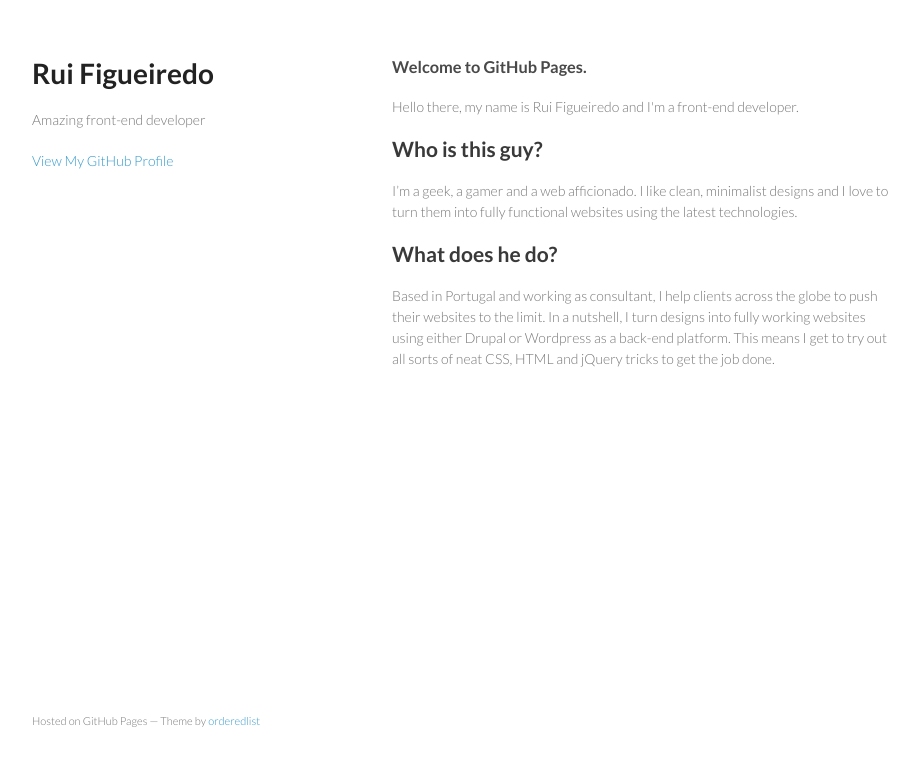
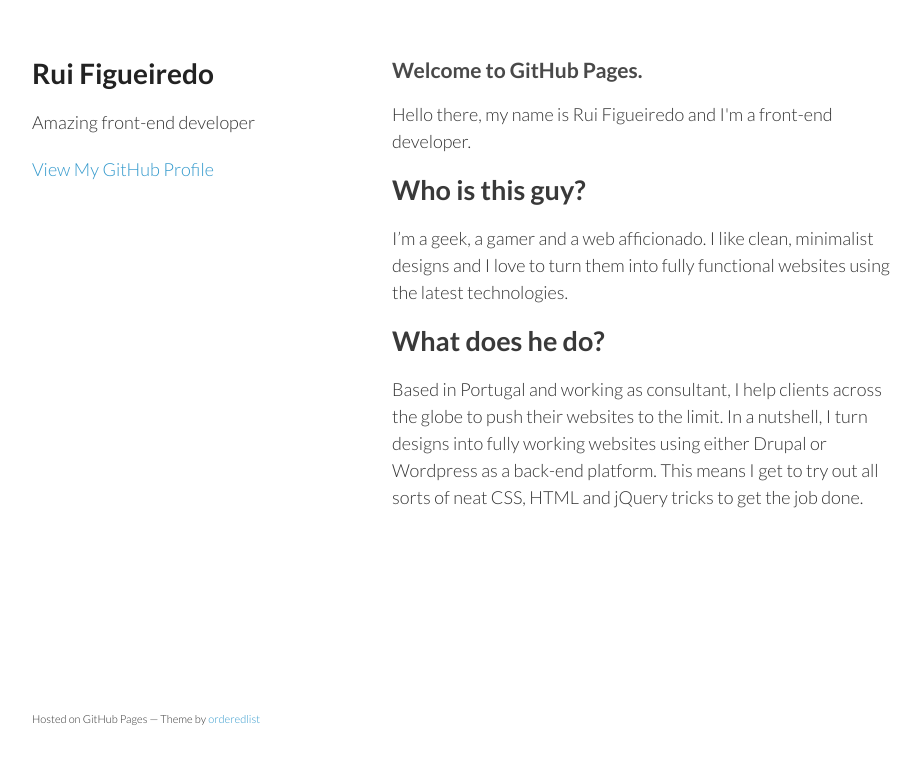
Before and after one commit to rui-figueiredo/rui-figueiredo.github.io, a plain HTML site: page index.html in a window 1280 px wide. Shown: the whole page, without its empty margins (178-1098 px from the left). Drawn offline with Linux system fonts and the light colour scheme.

Commit message:
Update: increase overall font-size and use darker color for easier readability;

```diff
--- a/stylesheets/styles.css
+++ b/stylesheets/styles.css
@@ -2,8 +2,8 @@
 
 body {
   padding:50px;
-  font:14px/1.5 Lato, "Helvetica Neue", Helvetica, Arial, sans-serif;
-  color:#777;
+  font:18px/1.5 Lato, "Helvetica Neue", Helvetica, Arial, sans-serif;
+  color:#333;
   font-weight:300;
 }
 
```
